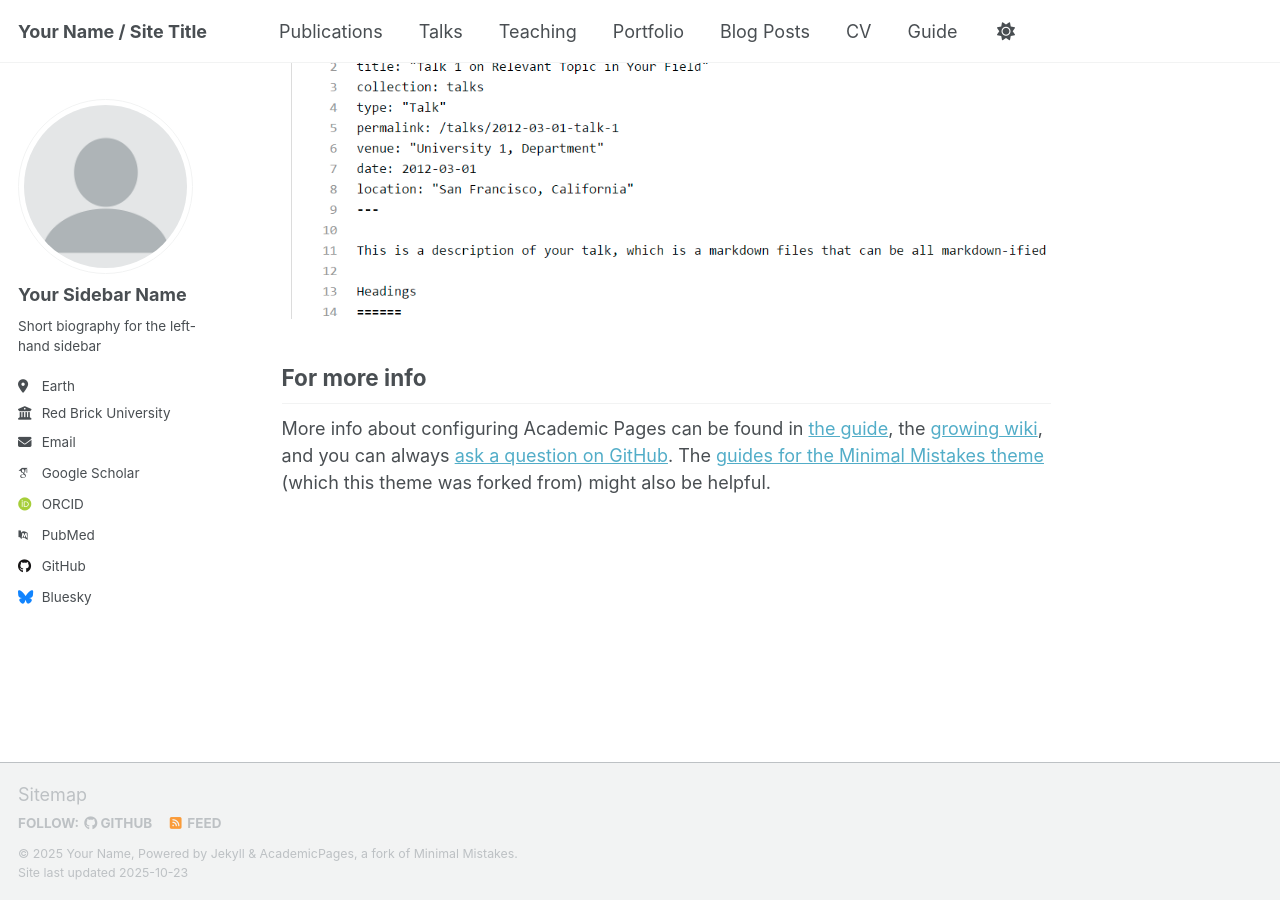
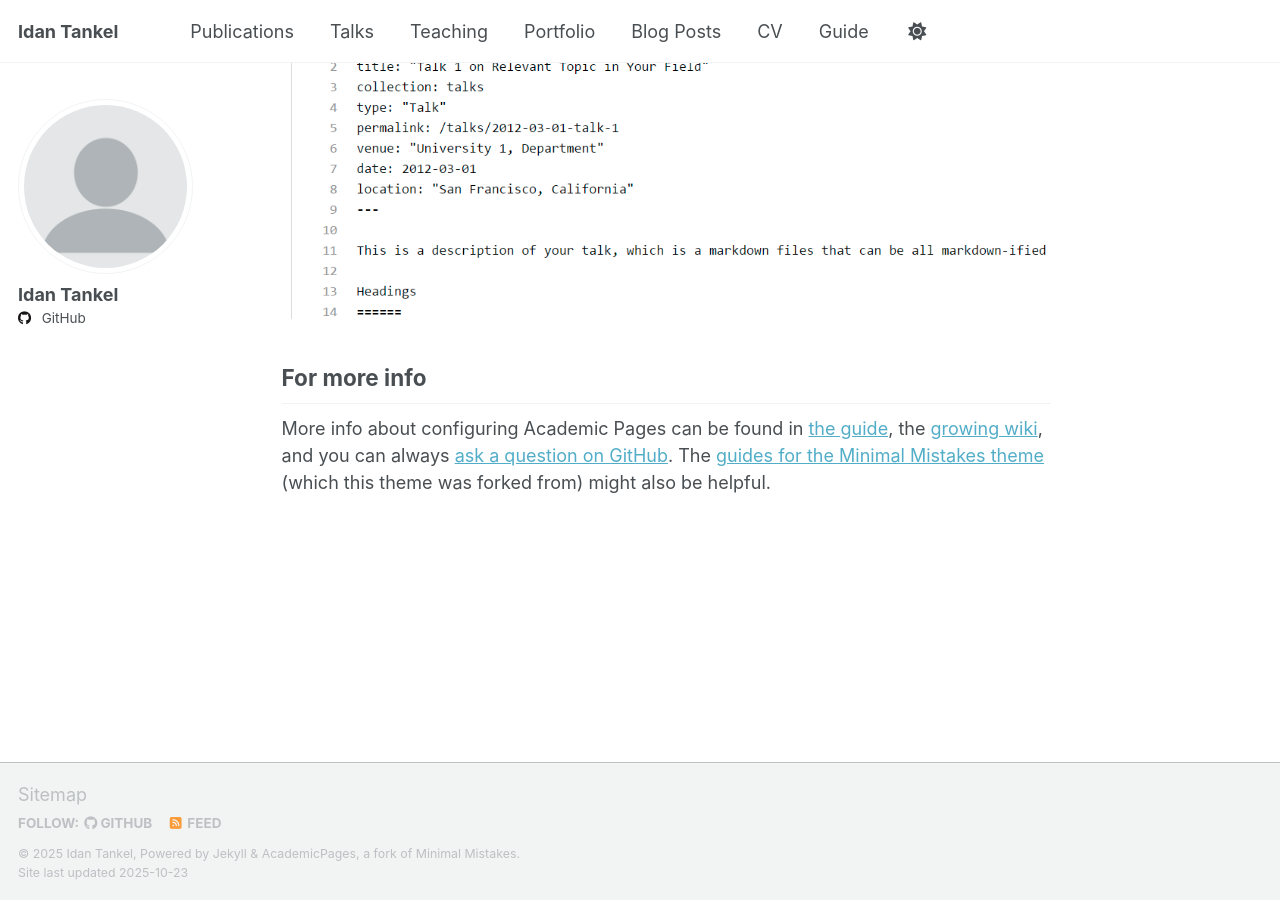
Before and after one commit to idan-tankel/idan-tankel.github.io, a Jekyll site: the page built from _pages/about.md, in a window 1280 px wide and 900 px high, scrolled down 2880 px. Built offline with Jekyll 4.4.1, drawn with Linux system fonts in a browser that asks for light colours; some web fonts are replaced; a script that is not in the unit is left out.

Commit message:
Update site title and links to Idan Tankel
Co-authored-by: idan-tankel <50909823+idan-tankel@users.noreply.github.com>

```diff
--- a/_config.yml
+++ b/_config.yml
@@ -9,14 +9,14 @@
 # Basic Site Settings
 locale                   : "en-US"
 site_theme               : "default" # Currently available options are "default", "air"
-title                    : "Your Name / Site Title"
+title                    : "Idan Tankel"
 title_separator          : "-"
-name                     : &name "Your Name"
-description              : &description "Your Name's academic portfolio"   # Update this with a general description of your site, this is the default if not overridden by a page
-url                      : https://academicpages.github.io # The base hostname & protocol for your site e.g. "https://[your GitHub username].github.io",
+name                     : &name "Idan Tankel"
+description              : &description "Idan Tankel's academic portfolio"   # Update this with a general description of your site, this is the default if not overridden by a page
+url                      : https://idan-tankel.github.io # The base hostname & protocol for your site e.g. "https://[your GitHub username].github.io",
                                                            # or if you already have some other page hosted on Github then use "https://[your GitHub username].github.io/[Your Repo Name]"
 baseurl                  : "" # the subpath of your site, e.g. "/blog"
-repository               : "academicpages/academicpages.github.io"
+repository               : "idan-tankel/idan-tankel.github.io"
 
 # Site Author - The following control what appear as part of the author content on the side bar.
 #               If a field is blank the icon and link will not appear, otherwise it will be shown.
@@ -24,23 +24,23 @@ repository               : "academicpages/academicpages.github.io"
 author:
   # Biographic information
   avatar           : "profile.png"
-  name             : "Your Sidebar Name"
+  name             : "Idan Tankel"
   pronouns         : # example: "she/her"
-  bio              : "Short biography for the left-hand sidebar"
-  location         : "Earth"
-  employer         : "Red Brick University"
+  bio              : # Short biography for the left-hand sidebar
+  location         : # Location
+  employer         : # Employer
   uri              : # URL
-  email            : "none@example.org"
+  email            : # Email
 
   # Academic websites
   academia         : # URL
   arxiv            : # URL - Update with the correct link to your profile
-  googlescholar    : "https://scholar.google.com/citations?user=PS_CX0AAAAAJ"
+  googlescholar    : # URL - Update with the correct link to your profile
   inspire-hep      : # URL
   impactstory      : # URL
-  orcid            : "https://orcid.org/yourorcidurl"
+  orcid            : # URL
   semantic         : # URL
-  pubmed           : "https://www.ncbi.nlm.nih.gov/pubmed/?term=john+snow"
+  pubmed           : # URL
   researchgate     : # URL
   scopus           : # URL
 
@@ -48,13 +48,13 @@ author:
   bitbucket        : # Username - Update with your username on the site
   codepen          : # Username
   dribbble         : # Username
-  github           : "academicpages"
+  github           : "idan-tankel"
   kaggle           : # Username
   stackoverflow    : # User number or user number and name (i.e., use "1" or "1/jeff-atwood")
 
   # Social media
   artstation       : # Username
-  bluesky          : "bsky.app" # Replace this with you Bluesky username
+  bluesky          : # Username
   facebook         : # Username
   flickr           : # Username
   foursquare       : # Username
```
